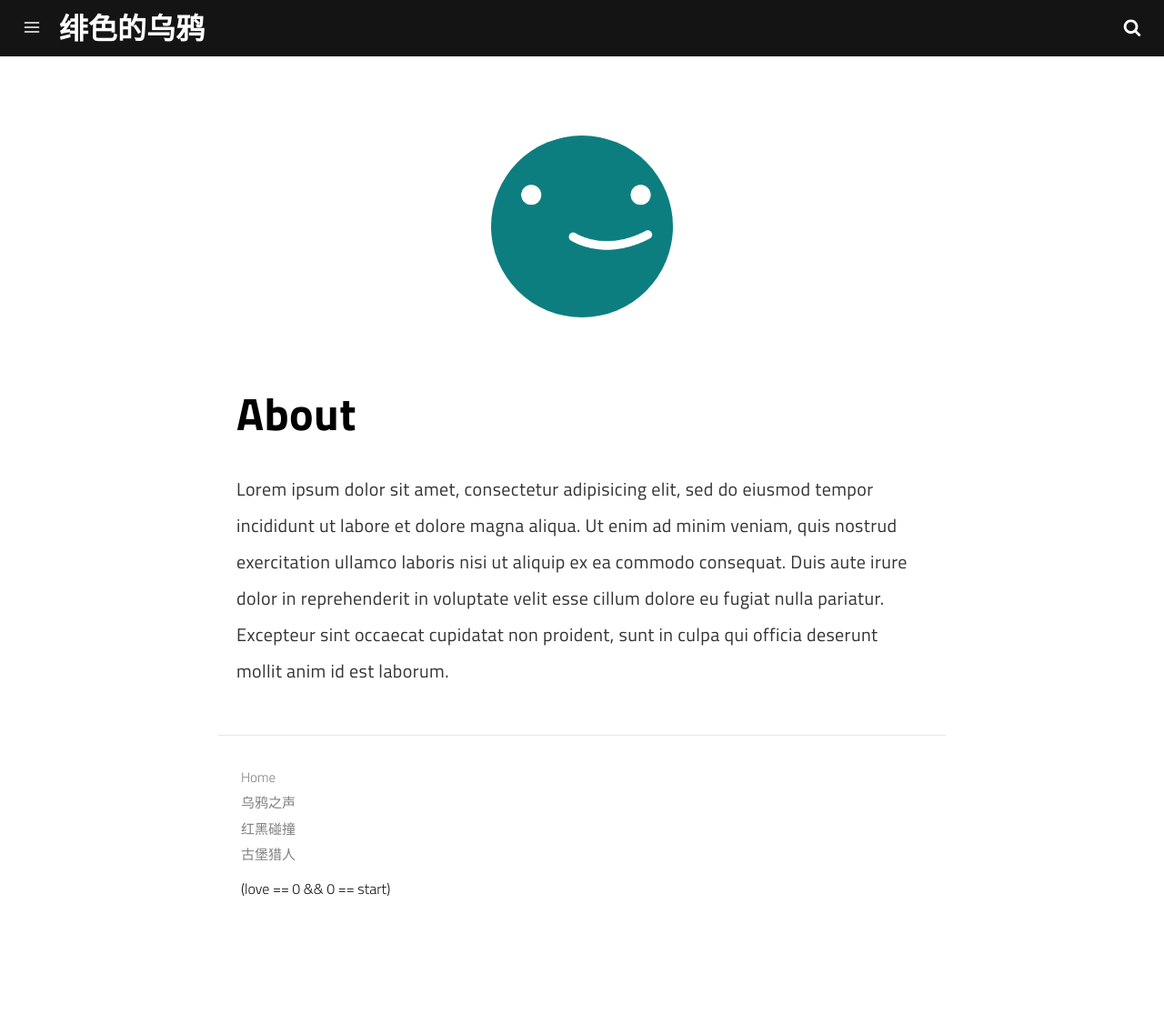
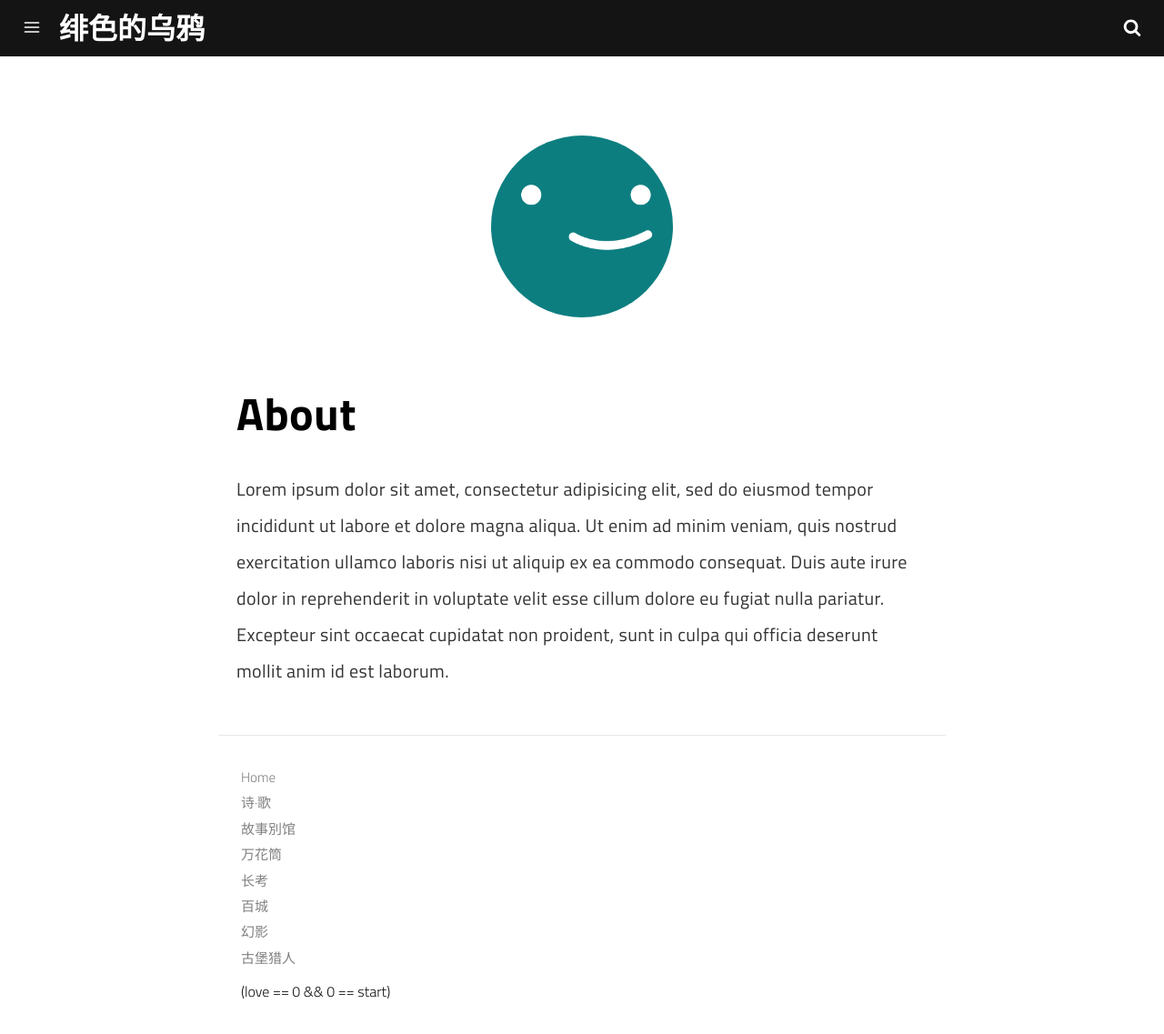
Before and after one commit to ScarletRook/SCARLETROOK.GITHUB.IO, a Jekyll site: the page built from pages/about.md, in a window 1280 px wide and 1139 px high. Shown: the whole window at 91% size. Built offline with Jekyll 4.4.1, drawn with Linux system fonts in a browser that asks for light colours; a script that is not in the unit is left out.

Commit message:
add sub menu

```diff
--- a/_config.yml
+++ b/_config.yml
@@ -13,9 +13,21 @@ menu:
   - title: Home
     url: /
   - title: 乌鸦之声
-    url: /category/life/
+    sub:
+      - title: 诗·歌
+        url: /category/life/
+      - title: 故事別馆
+        url: /category/life/
+      - title: 万花筒
+        url: /category/life/
   - title: 红黑碰撞
-    url: /
+    sub:
+      - title: 长考
+        url: /category/life/
+      - title: 百城
+        url: /category/life/
+      - title: 幻影
+        url: /category/life/
   - title: 古堡猎人
     url: /
 # email: youremail@test.com
--- a/_includes/links.html
+++ b/_includes/links.html
@@ -1,9 +1,17 @@
 <ul>
   {% for item in site.menu %}
-    {% if item.title and item.url %}
-      <li>
-        <a href="{{ site.url }}{{ site.baseurl }}{{ item.url }}">{{ item.title }}</a>
-      </li>
+    {% if item.title %}
+      {% if item.url %}
+        <li>
+          <a href="{{ site.url }}{{ site.baseurl }}{{ item.url }}">{{ item.title }}</a>
+        </li>
+      {% else %}
+        {% for sub in item.sub %}
+          <li>
+            <a href="{{ site.url }}{{ site.baseurl }}{{ sub.url }}">{{ sub.title }}</a>
+          </li>
+        {% endfor %}
+      {% endif %}
     {% endif %}
   {% endfor %}
 </ul>
```
